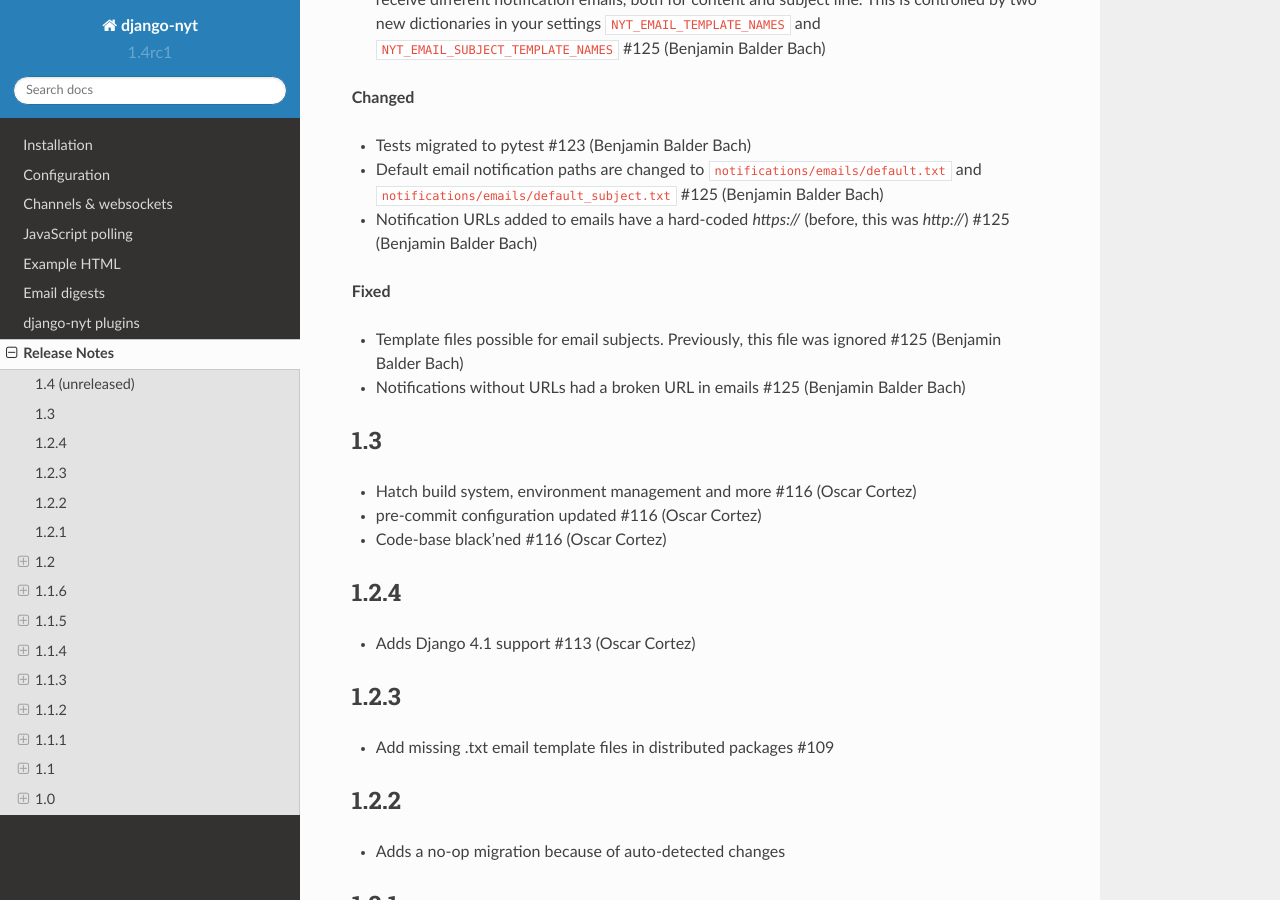
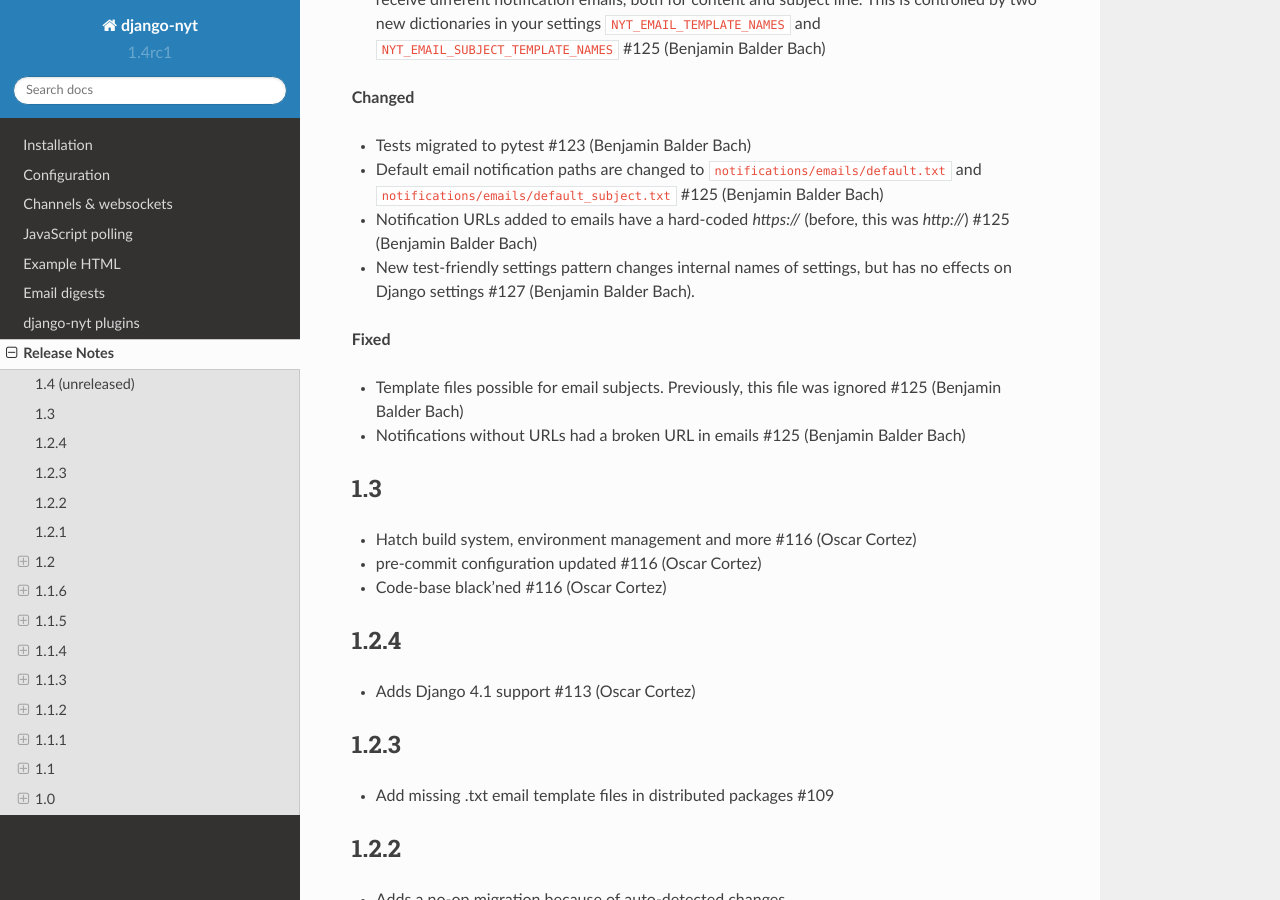
Before and after one commit to django-wiki/django-nyt, a Sphinx documentation site: the page built from docs/release_notes.rst, in a window 1280 px wide and 900 px high, scrolled down 300 px. Built offline with Sphinx 7.4.7 and the Read the Docs theme 2.0.0, drawn with Linux system fonts in a browser that asks for light colours; pages that are not in the unit, such as notebooks, are missing from menus.

Commit message:
Adds a release note

```diff
--- a/docs/release_notes.rst
+++ b/docs/release_notes.rst
@@ -15,6 +15,7 @@ Release Notes
 * Tests migrated to pytest #123 (Benjamin Balder Bach)
 * Default email notification paths are changed to ``notifications/emails/default.txt`` and ``notifications/emails/default_subject.txt`` #125 (Benjamin Balder Bach)
 * Notification URLs added to emails have a hard-coded `https://` (before, this was `http://`) #125 (Benjamin Balder Bach)
+* New test-friendly settings pattern changes internal names of settings, but has no effects on Django settings #127 (Benjamin Balder Bach).
 
 **Fixed**
 
```
